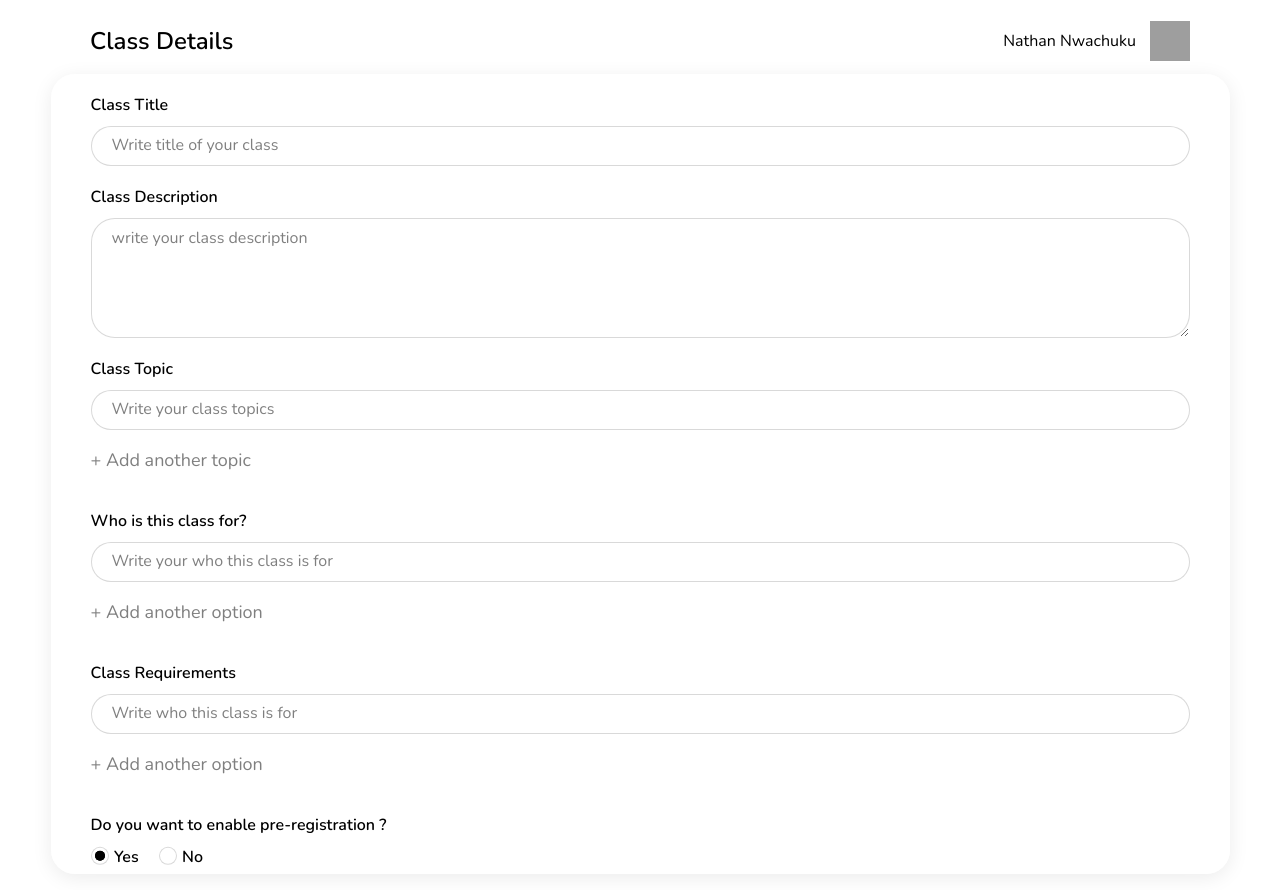
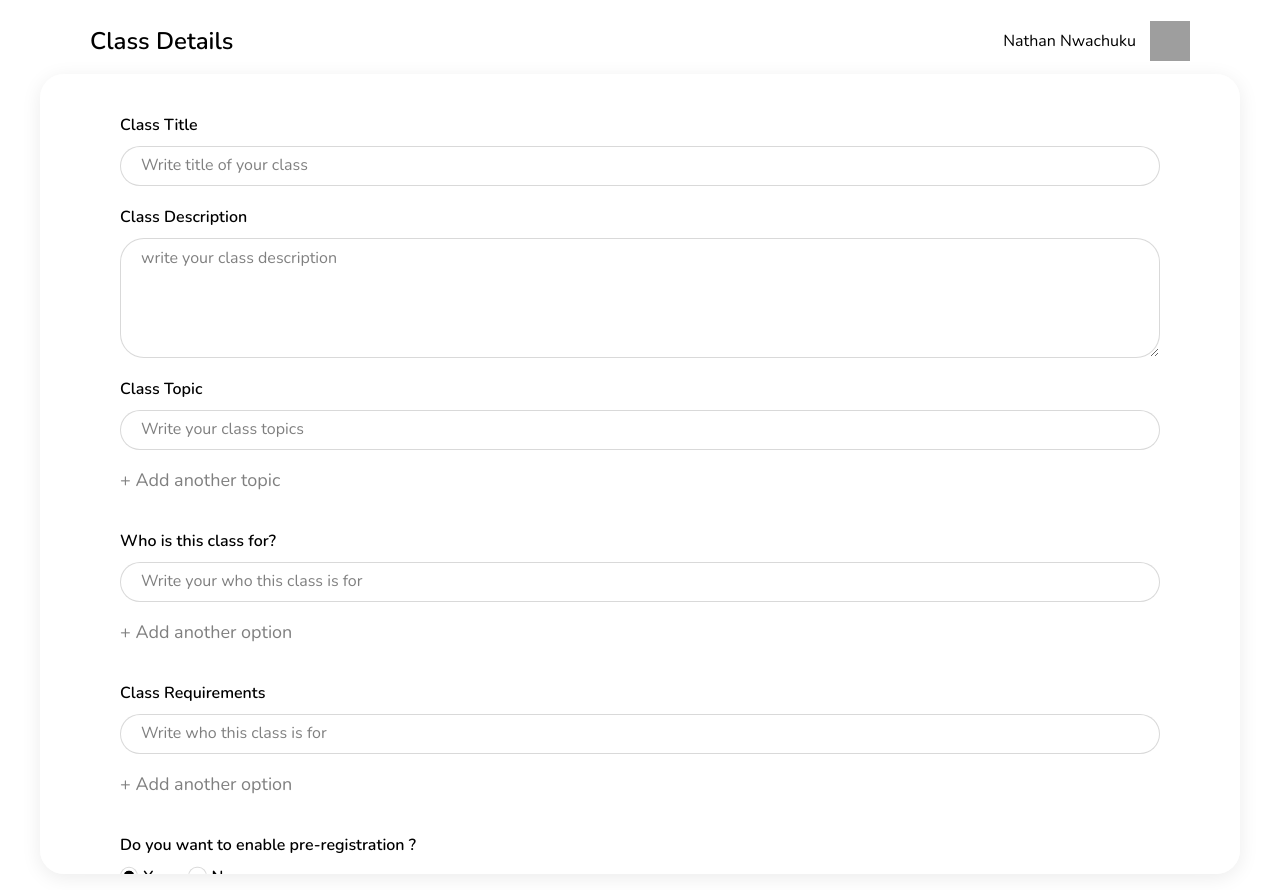
Before and after one commit to 0papi/create-new-course, a Next.js app: page / in a window 1280 px wide. Built offline with nearby package versions, Linux system fonts and the light colour scheme; grey boxes are pictures that could not be loaded.

Commit message:
new changes

```diff
--- a/pages/index.js
+++ b/pages/index.js
@@ -112,12 +112,6 @@ export default function Home() {
 
   // instructors
   function onInstructorChange(e) {
-    if (
-      selectedInstructors.some((selected) => selected.name === e.target.value)
-    ) {
-      alert("Instructor already selected");
-      return;
-    }
     setSelectedInstructors((prevInstructors) => [
       ...prevInstructors,
       { id: prevInstructors.length + 1, name: e.target.value },
--- a/styles/home.module.scss
+++ b/styles/home.module.scss
@@ -23,40 +23,50 @@
   }
 }
 
-.course_wrapper_card {
+.course_wrapper_container {
+  max-width: 1200px;
+  // box-shadow: 0px 0px 1px rgba(0, 0, 0, 0.08);
+  // background: transparent;
+  //   style scrollbar
+  scroll-behavior: smooth;
+  scrollbar-width: auto;
+  scrollbar-color: #000 #fff;
+  overflow-y: scroll;
+  overflow-x: hidden;
+  margin: auto;
+  border-radius: 24px;
+  padding: 20px 40px;
+  margin-bottom: 1rem;
+  height: 800px;
   background: #ffffff;
   box-shadow: 0px 4px 20px rgba(0, 0, 0, 0.08);
-  border-radius: 24px;
+}
+
+.course_wrapper_card {
+  height: auto;
   max-width: 1179px;
+  height: 100%;
+  width: 100%;
+  margin-bottom: 1rem;
   padding: 20px 40px;
-  height: 800px;
-  overflow-y: scroll;
-  margin: auto;
-  margin-bottom: 1rem;
-  // flex
   display: flex;
   align-items: flex-start;
   flex-direction: column;
   row-gap: 20px;
-
-  //   style scrollbar
-  scroll-behavior: smooth;
-  scrollbar-width: auto;
-  scrollbar-color: #000 #fff;
 }
 
-.course_wrapper_card::-webkit-scrollbar {
+.course_wrapper_container::-webkit-scrollbar {
   width: 10px;
   scroll-behavior: smooth;
 }
 
-.course_wrapper_card::-webkit-scrollbar-track {
+.course_wrapper_container::-webkit-scrollbar-track {
   background: #ffffff;
   border: 1px solid rgba(0, 0, 0, 0.15);
   border-radius: 24px;
 }
 
-.course_wrapper_card::-webkit-scrollbar-thumb {
+.course_wrapper_container::-webkit-scrollbar-thumb {
   background-color: #000;
   border-radius: 24px;
   max-height: 10px;
@@ -168,10 +178,8 @@
   background-color: none;
 }
 .instructor_select option {
-  background-color: #fff;
-  border: none;
+  background-color: transparent;
   color: #000;
-  font-weight: bold;
 
   &:disabled {
     color: rgba(0, 0, 0, 0.5);
@@ -236,6 +244,8 @@
   display: flex;
   align-items: center;
   margin-left: auto;
+  // padding-top: 10px;
+  padding-bottom: 40px;
 
   button {
     width: 120px;
```
